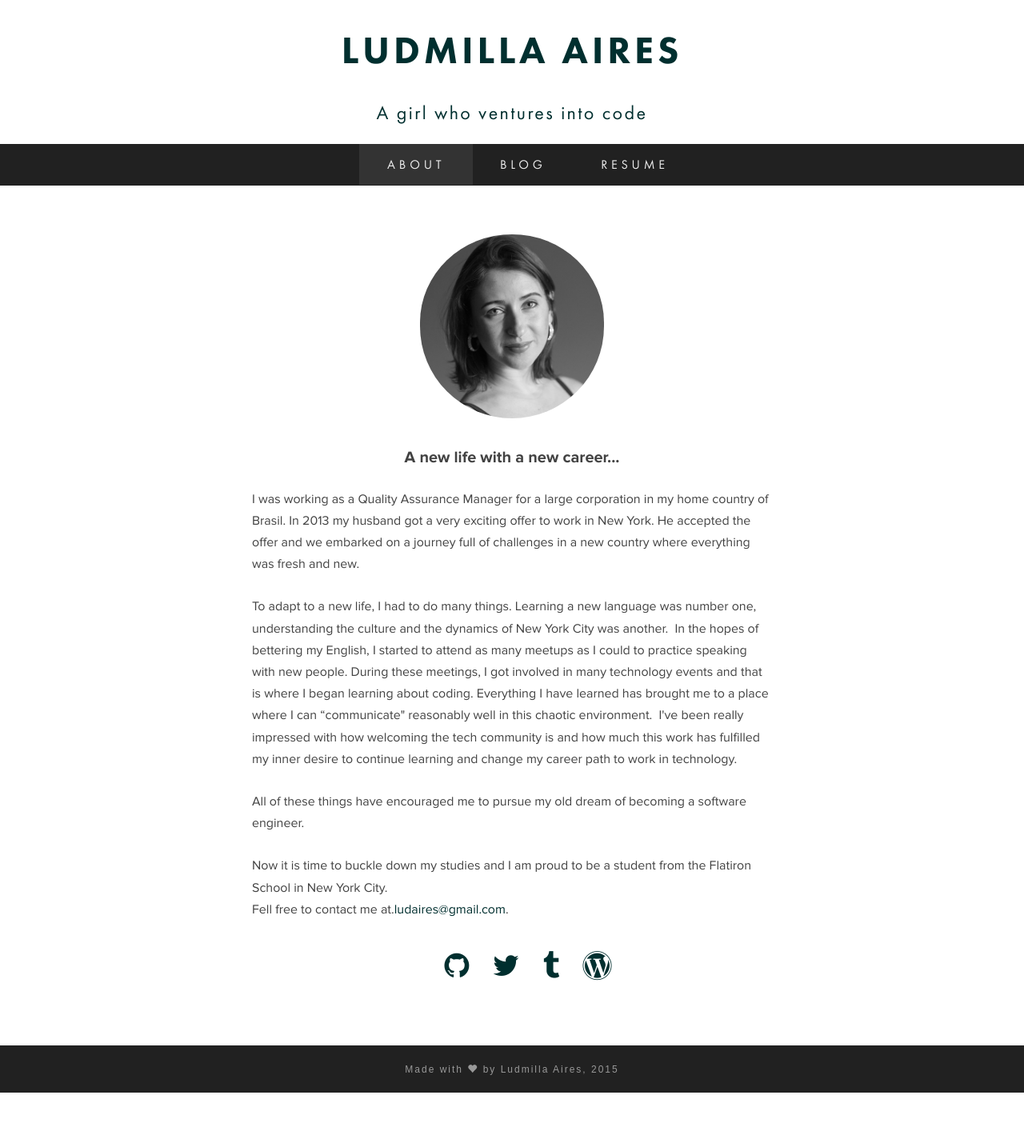
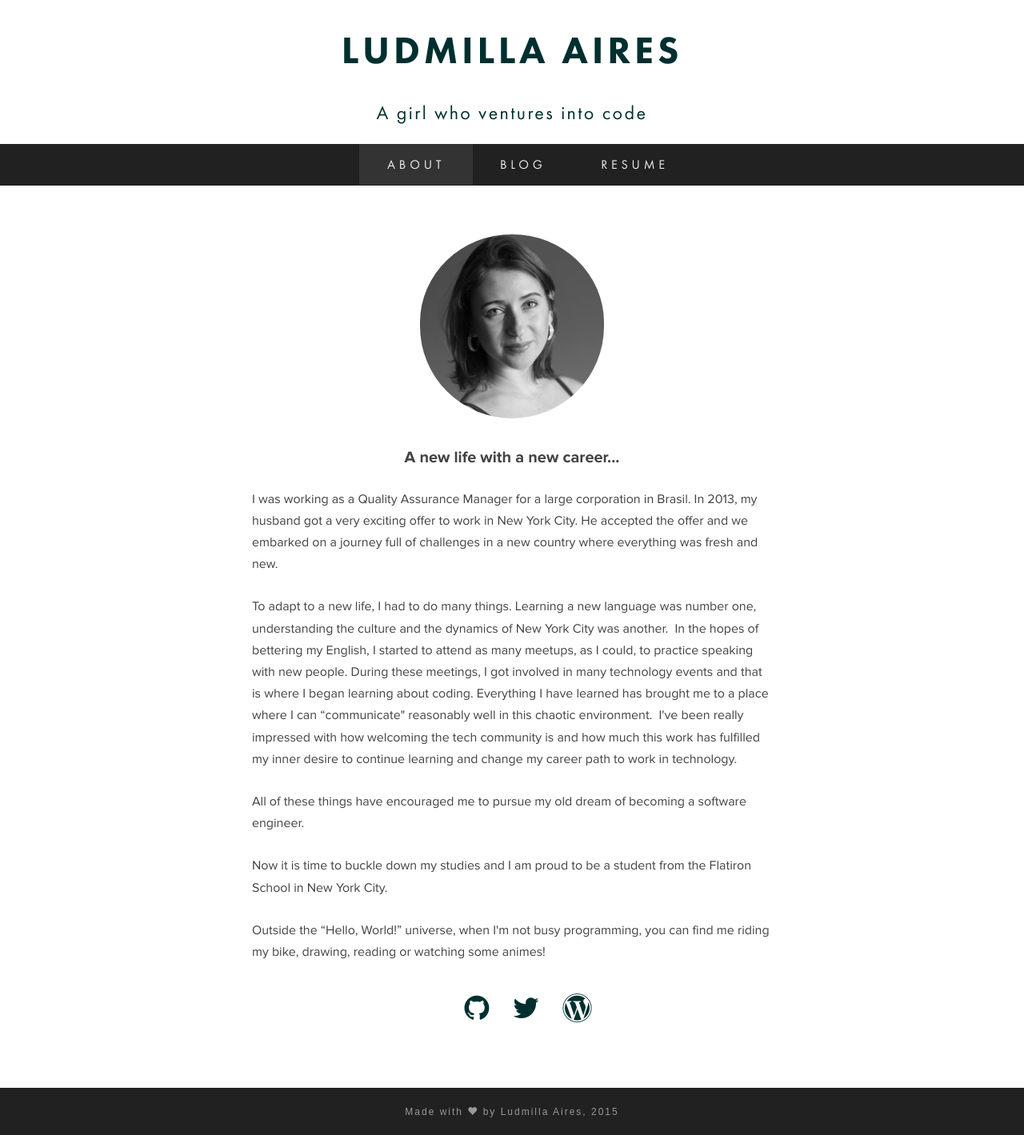
Before and after one commit to ludaires/ludaires.github.io, a Jekyll site: the page built from index.html, in a window 1280 px wide. Shown: the whole page at 80% size. Built offline with Jekyll 4.4.1, drawn with Linux system fonts in a browser that asks for light colours; nearby versions of some CDN libraries; before the commit the page ends 1366 px from its top, so only the background shows below that.

Commit message:
Correct about page

```diff
--- a/index.html
+++ b/index.html
@@ -6,21 +6,20 @@ layout: default
   <img class="picture" src="img/lud-foto.jpg" alt="Profile Picture" title="Ludmilla picture">
   <h2>A new life with a new career...</h2>
   <p>
-    I was working as a Quality Assurance Manager for a large corporation in my home country of Brasil. In 2013 my husband got a very exciting offer to work in New York. He accepted the offer and we embarked on a journey full of challenges in a new country where everything was fresh and new.</p>
+    I was working as a Quality Assurance Manager for a large corporation in Brasil. In 2013, my husband got a very exciting offer to work in New York City. He accepted the offer and we embarked on a journey full of challenges in a new country where everything was fresh and new.</p>
   <p>
-    To adapt to a new life, I had to do many things. Learning a new language was number one, understanding the culture and the dynamics of New York City was another.  In the hopes of bettering my English, I started to attend as many meetups as I could to practice speaking with new people. During these meetings, I got involved in many technology events and that is where I began learning about coding. Everything I have learned has brought me to a place where I can “communicate" reasonably well in this chaotic environment.  I've been really impressed with how welcoming the tech community is and how much this work has fulfilled my inner desire to continue learning and change my career path to work in technology.</p>
+    To adapt to a new life, I had to do many things. Learning a new language was number one, understanding the culture and the dynamics of New York City was another.  In the hopes of bettering my English, I started to attend as many meetups, as I could, to practice speaking with new people. During these meetings, I got involved in many technology events and that is where I began learning about coding. Everything I have learned has brought me to a place where I can “communicate" reasonably well in this chaotic environment.  I've been really impressed with how welcoming the tech community is and how much this work has fulfilled my inner desire to continue learning and change my career path to work in technology.</p>
   <p>
     All of these things have encouraged me to pursue my old dream of becoming a software engineer.
   </p>
   <p>Now it is time to buckle down my studies and I am proud to be a student from the Flatiron School in New York City. <br>
-  Fell free to contact me at.<a href="mailto:ludaires@gmail.com">ludaires@gmail.com</a>.
-  </p>
+  <p>Outside the “Hello, World!” universe, when I'm not busy programming, you can find me riding my bike, drawing, reading or watching some animes!</p>
 
   <nav class="social-icons">
     <ul>
       <li><a href="https://github.com/ludaires" target="_blank"><i class="fa fa-github"></i></a></li>
       <li><a href="https://twitter.com/lud_aires" target="_blank"><i class="fa fa-twitter"></i></a></li>
-      <li><a href="http://codegirladventures.tumblr.com" target="_blank"><i class="fa fa-tumblr"></i></a></li>
+      <!-- <li><a href="http://codegirladventures.tumblr.com" target="_blank"><i class="fa fa-tumblr"></i></a></li> -->
       <li><a href="http://ludmillaaires.com.br/" target="_blank"><i class="fa fa-wordpress"></i></a></li>
     </ul>
   </nav>
```
